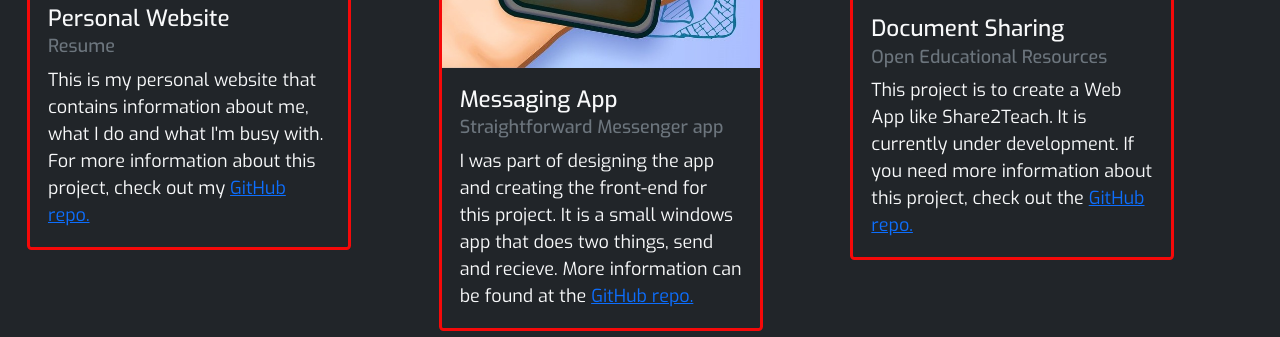
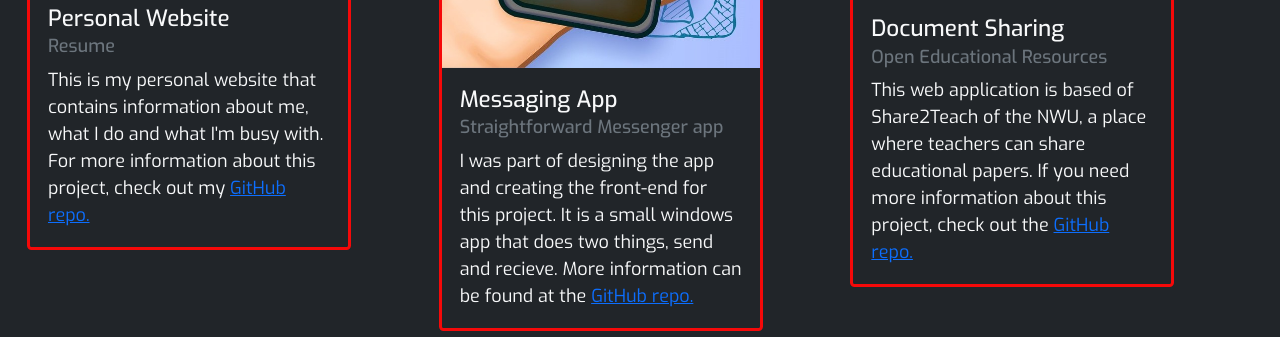
Before and after one commit to CyberPenguinIan/Resume_Website, a plain HTML site: page index.html in a window 1280 px wide. Shown: the part 4402-4739 px from the top of the page. Drawn offline with nearby package versions, Linux system fonts and the light colour scheme.

Commit message:
Updated S2T link and info

```diff
--- a/index.html
+++ b/index.html
@@ -406,7 +406,7 @@
                         <div class="card-body">
                             <h5 class="card-title">Document Sharing</h5>
                             <h6 class="card-subtitle mb-2 text-muted ">Open Educational Resources</h6>
-                            <p class="card-text">This project is to create a Web App like Share2Teach. It is currently under development. If you need more information about this project, check out the <a href="https://github.com/CyberPenguinIan/S2T_CMPG323">GitHub repo.</a></p>
+                            <p class="card-text">This web application is based of Share2Teach of the NWU, a place where teachers can share educational papers. If you need more information about this project, check out the <a href="https://github.com/Opus-Solvere-Ind/S2T">GitHub repo.</a></p>
                         </div>
                     </div>
                 </div>
```
